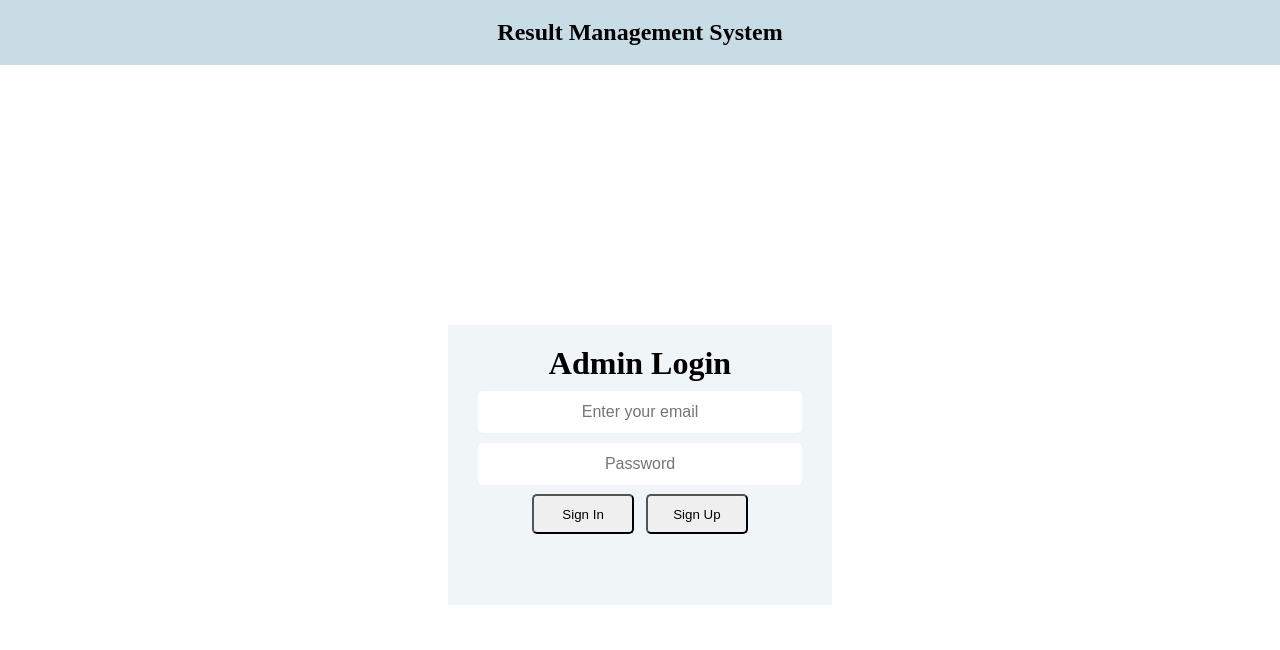
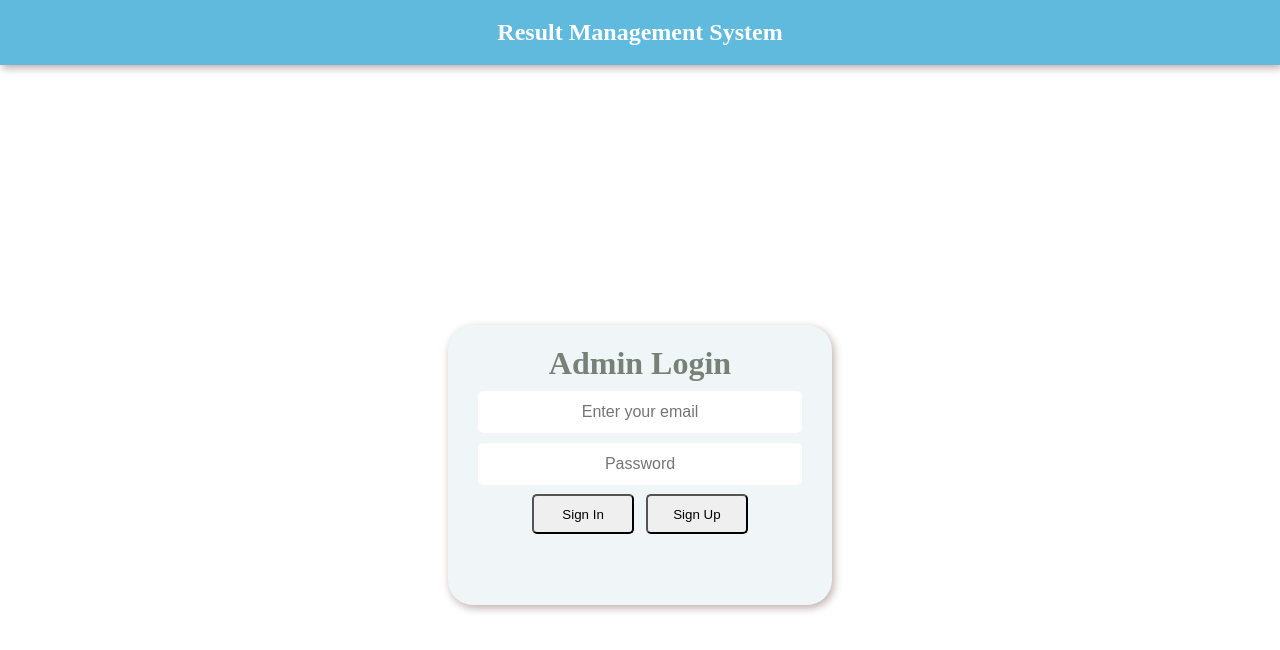
Before and after one commit to Aswal-Ashutosh/LGMVIP-WebDev, a React (Create React App) app in the folder task-3/: page / in a window 1280 px wide. Shown: the top 650 px of the page. Built offline with nearby package versions, Linux system fonts and the light colour scheme.

Commit message:
add shadows and border radius to login page

```diff
--- a/task-3/src/components/admin_login_form/adminLoginForm.css
+++ b/task-3/src/components/admin_login_form/adminLoginForm.css
@@ -4,9 +4,12 @@
     width: 30%;
     height: 35%;
     justify-content: center;
+    border-radius: 25px;
+    box-shadow: 2px 3px 8px rgb(189, 172, 172);
 }
 
 #AdminFormContainer h1{
+    color: rgb(120, 129, 118);
     margin-top: 5%;
 }
 
--- a/task-3/src/components/navbar/navbar.css
+++ b/task-3/src/components/navbar/navbar.css
@@ -3,7 +3,12 @@
 }
 
 nav{
-    background-color: rgba(128, 175, 194, 0.432);
+    background-color: rgba(54, 169, 214, 0.795);
     text-align: center;
     padding: 1.5%;
+    box-shadow: 2px 3px 8px rgb(189, 172, 172);
 }
+
+nav h1{
+    color: white;
+}
```
